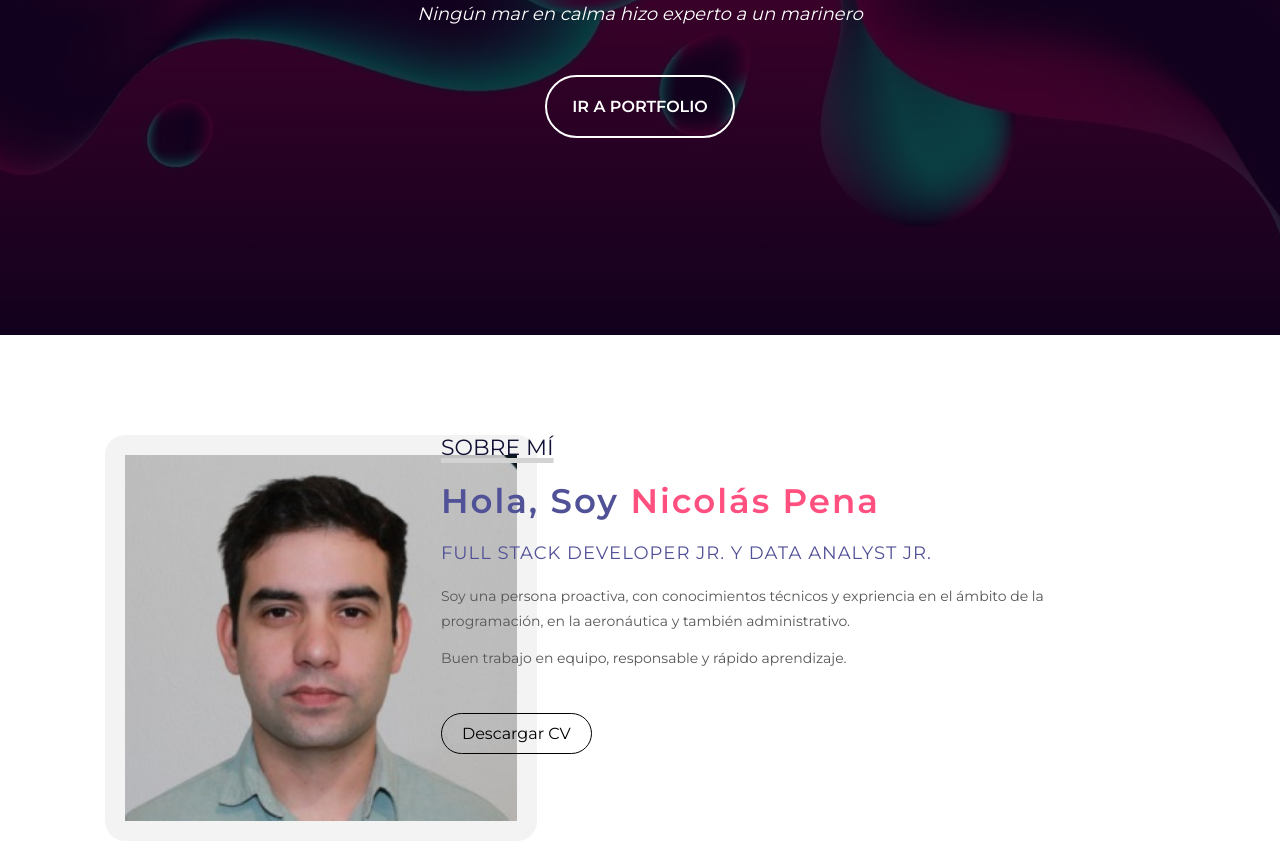
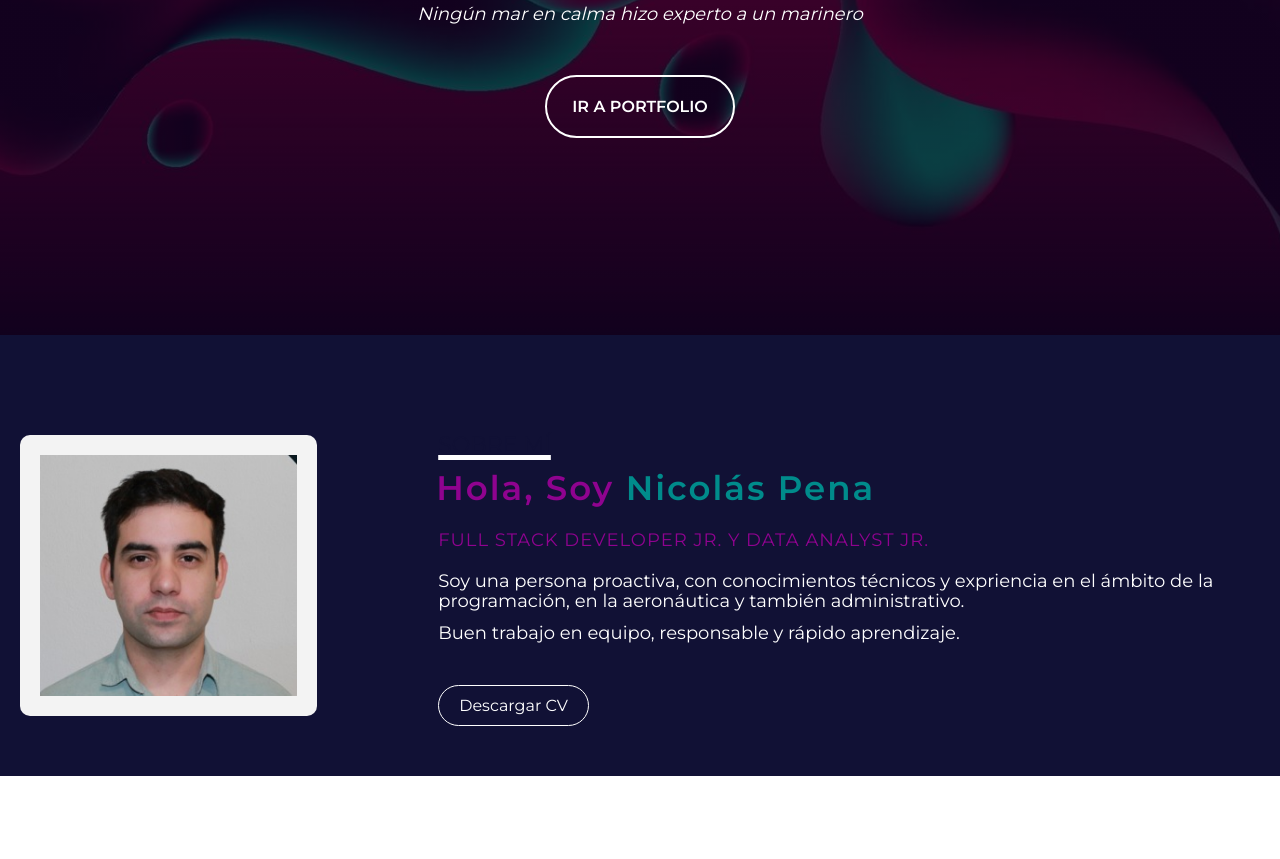
Before and after one commit to NicoPe91/Front-End-Portfolio-Pena-Nicolas, a plain HTML site: page index.html in a window 1280 px wide. Shown: the part 465-1324 px from the top of the page. After the commit the page ends 1241 px from the top, so only its background shows below. Drawn offline with Linux system fonts and the light colour scheme.

Commit message:
cambios varios

```diff
--- a/estilo.css
+++ b/estilo.css
@@ -13,6 +13,8 @@ html{
     scroll-behavior: smooth;
 }
 
+/*-----------------SECCIÓN INICIO---------------------------*/
+
 /*Imagen de fondo inicial*/
 #inicio{
     background: linear-gradient(rgba(0, 0, 0, .7), rgba(0, 0, 0, .7)), url("Fondoinicio.jpg");
@@ -21,7 +23,7 @@ html{
     height: 100vh;
 }
 
-/*Fondo del header*/
+/*Fondo del header fijo*/
 #inicio .contenido header {
     background-color: rgba(0, 0, 0, 0.8);
     position: fixed;
@@ -148,12 +150,16 @@ html{
     background-color: darkcyan;
 }
 
+/*-----------------SECCIÓN SOBRE MÍ---------------------------*/
+
+
 #sobremi {
-    max-width: 1100px;
-    margin: auto;
-    padding: 100px 15px;
-    color: #515197;
+    max-width: 6096px;
+    margin: 0;
+    padding: 100px 20px 50px;
+    color: rgb(143, 3, 143);
     display: flex;
+    background: #111135;
 }
 
 #sobremi .contenedor-foto {
@@ -163,8 +169,8 @@ html{
 
 #sobremi .contenedor-foto img {
     padding: 20px;
-    width: 200%;
-    border-radius: 20px;
+    width: 150%;
+    border-radius: 10px;
     background-color: #f3f3f3;
 }
 
@@ -177,47 +183,58 @@ html{
     text-transform: uppercase;
     color: #111135;
     text-decoration: underline;
-    text-decoration-color: #d3d3d3;
+    text-decoration-color: #fff;
     text-decoration-thickness: 5px;
 }
 
+/*Hola,...*/
 #sobremi .sobremi h2 {
     font-size: 34px;
     font-weight: bold;
-    margin: 20px 0;
+    margin-bottom: 20px;
+    margin-left: 98px;
     letter-spacing: 2px;
 }
 
+/*Nombre*/
 #sobremi .sobremi h2 span {
-    color: #ff5080;
+    color: darkcyan;
 }
 
+/*FSD Jr y DA Jr*/
 #sobremi .sobremi h3 {
     font-size: 18px;
     font-weight: 500;
     text-transform: uppercase;
     margin-bottom: 20px;
     letter-spacing: 1px;
+    margin-left: 100px;
 }
 
+/*Descripción*/
 #sobremi .sobremi p {
-    font-size: 14px;
-    line-height: 25px;
-    color: #565656;
+    font-size: 18px;
+    line-height: 20px;
+    color: #fff;
     margin-bottom: 12px;
+    margin-left: 100px;
 }
 
+/*Descargar CV*/
 #sobremi .sobremi a {
     display: inline-block;
     text-decoration: none;
-    color: #000;
+    color: #fff;
     border-radius: 30px;
-    border: 1px solid #000;
+    border: 1px solid #fff;
     padding: 10px 20px;
     margin-top: 30px;
+    margin-left: 100px;
     transition: .5s;
 }
 
+/*Botón descargar CV*/
 #sobremi .sobremi a:hover {
-    background-color: #ff5080;
+    background-color: darkcyan;
     color: #fff;
+}
```
Also changed, not shown: index.html (+4 -3 lines).
